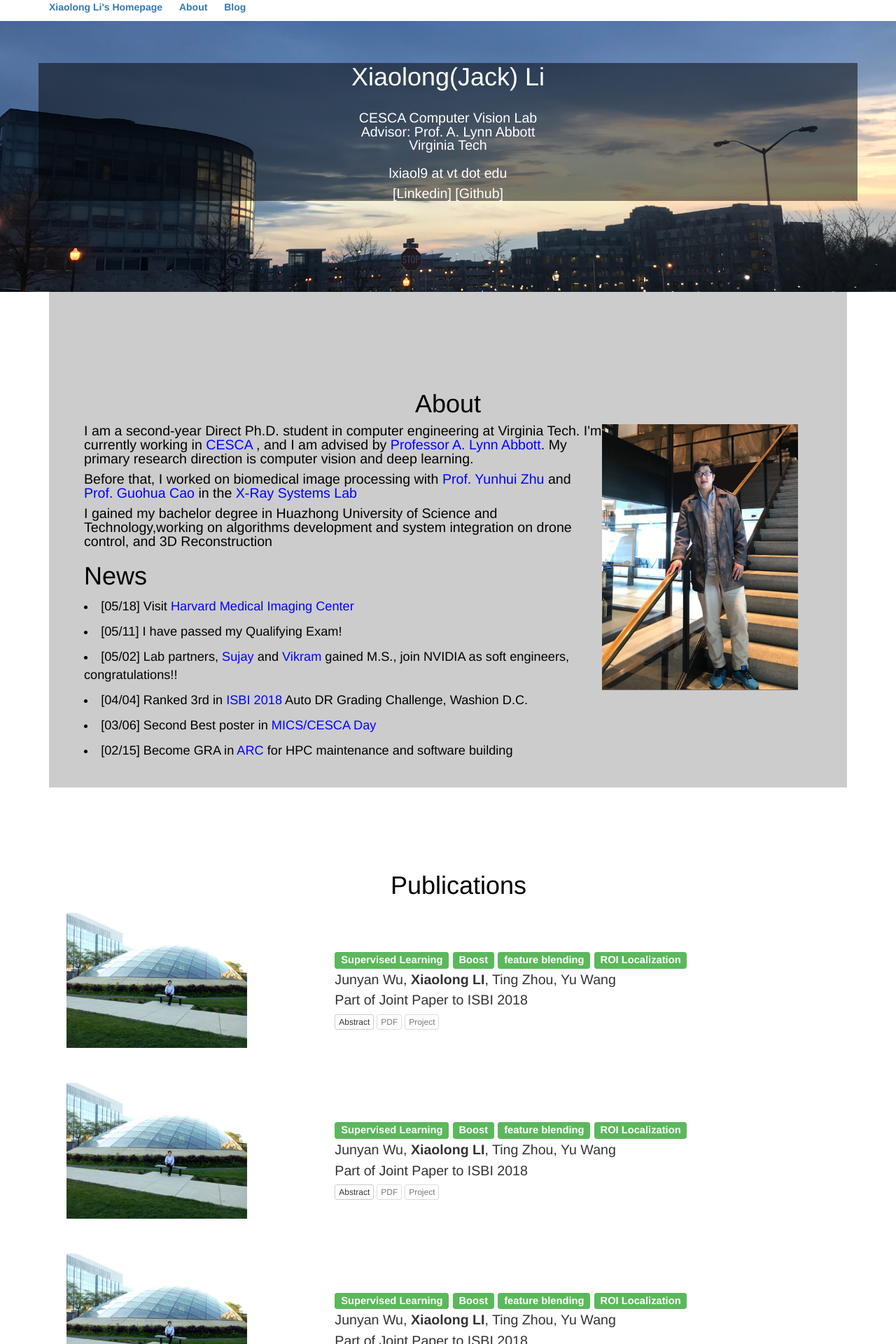
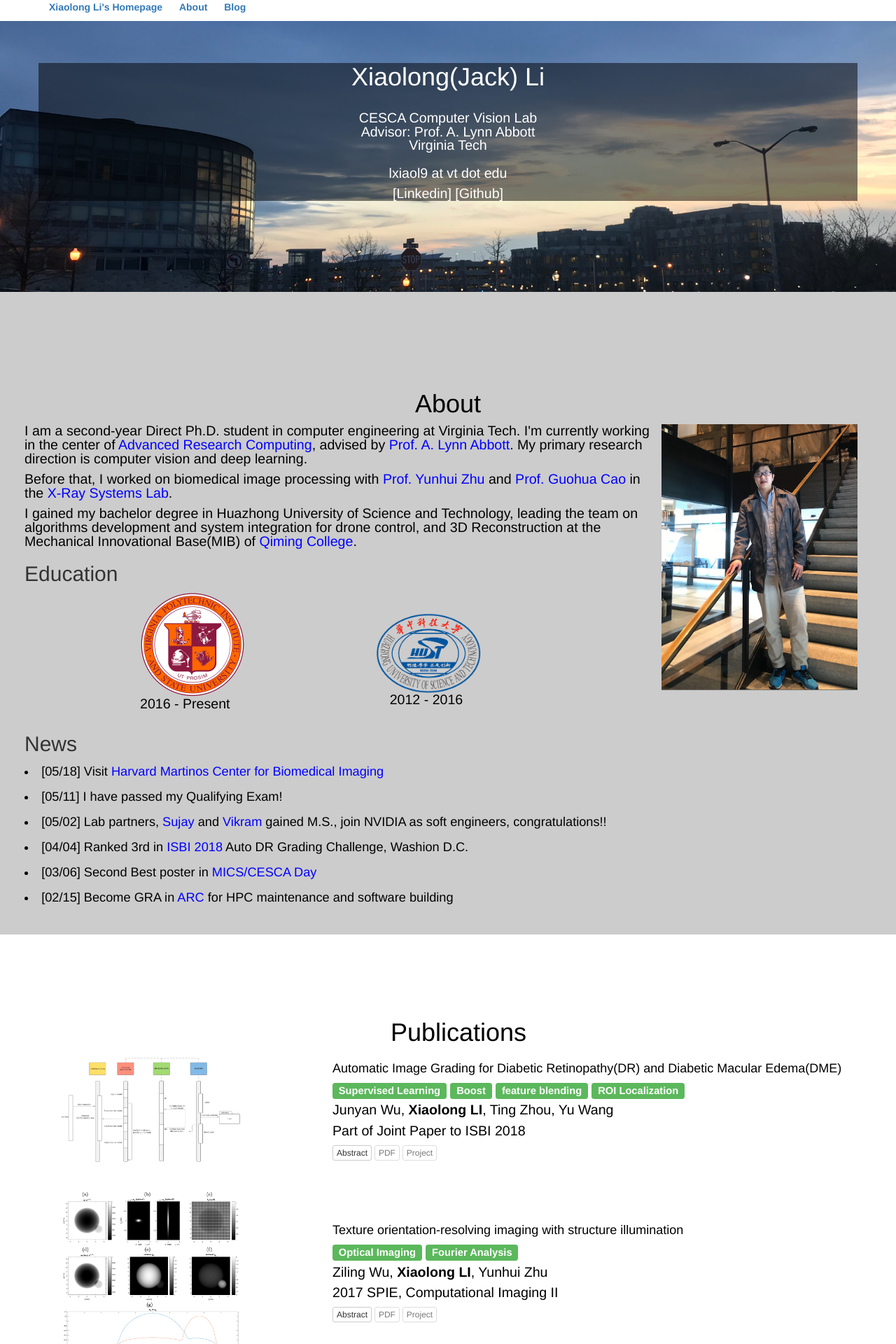
Before and after one commit to dragonlong/dragonlong.github.io, a Jekyll site: the page built from index.html, in a window 1280 px wide. Shown: the top 1920 px of the page at 70% size. Built offline with Jekyll 4.4.1, drawn with Linux system fonts in a browser that asks for light colours; nearby versions of some CDN libraries; some of the changed text lies outside the part shown.

Commit message:
add project parts

```diff
--- a/_layouts/default.html
+++ b/_layouts/default.html
@@ -33,6 +33,66 @@
                            </div>
                          </div>
                        </section>
+                       <section id="about" class="about-section">
+                       <div class="row">
+                       	<h1  class="title">About</h1>
+
+                           <img src="/assets/Me.png" alt="My photo" style="width:300px;height:400px;" class="right_float">
+                       	  <p class="p_big">
+                       		I am a second-year Direct Ph.D. student in computer engineering at Virginia Tech. I'm currently working
+                       		in the center of <a href="https://www.arc.vt.edu">Advanced Research Computing</a>, advised by <a href="https://ece.vt.edu/people/profile/abbott"> Prof. A. Lynn Abbott</a>.
+                           My primary research direction is computer vision and deep learning.</p>
+                       		<p class="p_big">
+                       		Before that, I worked on biomedical image processing with <a href="https://ece.vt.edu/people/profile/yzhu"> Prof. Yunhui Zhu </a> and
+                       		<a href="https://www.sbes.vt.edu/people/bio.php?person=Guohua-Cao"> Prof. Guohua Cao </a>in the <a href="https://www.sbes.vt.edu/cao/">X-Ray Systems Lab</a>.
+                       	  </p>
+                       		<p class="p_big">
+                       		I gained my bachelor degree in Huazhong University of Science and Technology, leading the team on algorithms development and system
+                       	  integration for drone control, and 3D Reconstruction at the Mechanical Innovational Base(MIB) of <a href="http://qiming.hust.edu.cn/">Qiming College</a>.</p>
+                          <p>
+                            <h2 class="left">Education</h2>
+                            <div class="col-sm-4">
+                              <img src="assets/VT.png" class="school-fig" style="margin-left:200px;">
+                              <p style="margin-left:200px;">
+                                2016 - Present
+                              </p>
+                            </div>
+                          </p>
+                          <p>
+                            <div class="col-sm-4">
+                              <img src="assets/Hustseals.png" class="school-fig" style="padding-top:30px;margin-left:100px;">
+                              <p style="margin-left:120px;">
+                                2012 - 2016
+                              </p>
+                            </div>
+                          </p>
+                       </div>
+
+                       <div class="row">
+                       <h2 class="left">News</h2>
+                       	<p>
+                       		<li class="li_left">[05/18] Visit <a href="https://www.nmr.mgh.harvard.edu/">Harvard Martinos Center for Biomedical Imaging</a> </li>
+                       	</p>
+                       	<p>
+                       		<li class="li_left">[05/11] I have passed my Qualifying Exam!</a> </li>
+                       	</p>
+                       	<p>
+                       		<li class="li_left">[05/02] Lab partners, <a href="https://www.linkedin.com/in/sujayryadawadkar/">Sujay</a>
+                       		and <a href="https://www.linkedin.com/in/vikramchandrashekar/">Vikram</a> gained M.S., join NVIDIA as soft engineers, congratulations!!</a> </li>
+                       	</p>
+                       	<p>
+                       		<li class="li_left">[04/04] Ranked 3rd in <a href="http://biomedicalimaging.org/2018/"> ISBI 2018</a> Auto DR Grading Challenge, Washion D.C.</li>
+                       	</p>
+                       	<p>
+                       		<li class="li_left">[03/06] Second Best poster in <a href="https://www.mics.ece.vt.edu/MICSDay/index.html"> MICS/CESCA  Day</a> </li>
+                       	</p>
+                       	<p>
+                       		<li class="li_left">[02/15] Become GRA in <a href="https://www.arc.vt.edu/"> ARC</a> for HPC maintenance and software building </li>
+                       	</p>
+                       </div>
+                       </section>
+
+
                        <div class="container">
                           		{{ content }}
                        </div><!-- /.container -->
--- a/css/main.css
+++ b/css/main.css
@@ -36,6 +36,10 @@
 
 }
 h1.left {
+  text-align:left;
+  margin-left:50px;
+}
+h2.left {
   text-align:left;
   margin-left:50px;
 }
@@ -94,6 +98,10 @@
 float: right;
 padding: 0 120px 20px 0;
 margin-right:50px;
+}
+
+.text-left{
+  color:black;
 }
 /* Container holding the image and the text */
 .image_text {
@@ -176,7 +184,7 @@
       color: white; }
     .intro-section .my-info {
       background-color: rgba(0, 0, 0, 0.5);
-      /*background-size: calc(100% - 400px);*/
+      background-size: calc(100% - 0px);
      }
 
 .about-section {
@@ -205,19 +213,21 @@
 
 .paper {
   margin-bottom: 30px;
-  padding: 10px;
+  padding: 0px;
   display: flex;
   align-items: center; }
 
 .project-solo{
+  box-sizing: border-box;
   margin-left:0px;
   width: 100%;
 }
 .project-solo p{
+  text-align: left;
 
 }
 .project-solo h2{
-  background-color: green;
+  background-color: #42f4ee;
 }
 .project-solo img{
   margin-left: 0px;
@@ -282,6 +292,7 @@
 }
 /* Container holding the image and the text */
 .container {
+    width: 100%;
     position: relative;
     text-align: center;
     color: white;
--- a/index.html
+++ b/index.html
@@ -2,47 +2,6 @@
 layout: default
 title: Xiaolong, Vision
 ---
-<section id="about" class="about-section">
-<div class="blurb">
-	<h1  class="title">About</h1>
-    <img src="/assets/Me.png" alt="My photo" style="width:300px;height:400px;" class="right_float">
-	  <p class="p_big">
-		I am a second-year Direct Ph.D. student in computer engineering at Virginia Tech. I'm currently working
-		in <a href="http://www.cesca.centers.vt.edu/index.html"> CESCA </a>, and I am advised by <a href="http://www.cesca.centers.vt.edu/CESCAPeople/Abbott.html"> Professor A. Lynn Abbott</a>.
-    My primary research direction is computer vision and deep learning.</p>
-		<p class="p_big">
-		Before that, I worked on biomedical image processing with <a href="https://ece.vt.edu/people/profile/yzhu"> Prof. Yunhui Zhu </a> and
-		<a href="https://www.sbes.vt.edu/people/bio.php?person=Guohua-Cao"> Prof. Guohua Cao </a>in the <a href="https://www.sbes.vt.edu/cao/">X-Ray Systems Lab </a>
-	  </p>
-		<p class="p_big">
-		I gained my bachelor degree in Huazhong University of Science and Technology,working on algorithms development and system
-	  integration on drone control, and 3D Reconstruction </p>
-</div>
-
-<div>
-<h1 class="left">News</h1>
-	<p>
-		<li class="li_left">[05/18] Visit <a href="https://ece.vt.edu/">Harvard Medical Imaging Center</a> </li>
-	</p>
-	<p>
-		<li class="li_left">[05/11] I have passed my Qualifying Exam!</a> </li>
-	</p>
-	<p>
-		<li class="li_left">[05/02] Lab partners, <a href="https://www.linkedin.com/in/sujayryadawadkar/">Sujay</a>
-		and <a href="https://www.linkedin.com/in/vikramchandrashekar/">Vikram</a> gained M.S., join NVIDIA as soft engineers, congratulations!!</a> </li>
-	</p>
-	<p>
-		<li class="li_left">[04/04] Ranked 3rd in <a href="http://biomedicalimaging.org/2018/"> ISBI 2018</a> Auto DR Grading Challenge, Washion D.C.</li>
-	</p>
-	<p>
-		<li class="li_left">[03/06] Second Best poster in <a href="https://www.mics.ece.vt.edu/MICSDay/index.html"> MICS/CESCA  Day</a> </li>
-	</p>
-	<p>
-		<li class="li_left">[02/15] Become GRA in <a href="https://www.arc.vt.edu/"> ARC</a> for HPC maintenance and software building </li>
-	</p>
-</div>
-</section>
-
 <!-- Services Section -->
 <section id="services" class="services-section">
 	  <div class="container">
@@ -51,7 +10,7 @@
 		    </div>
 				<div class="row paper">
 						<div class="col-sm-3">
-							<img src="assets/Me1.jpg" class="paper-fig img-responsive">
+							<img src="publications/pipeline.png" class="paper-fig img-responsive">
 						</div>
 						<div class="col-sm-8 col-sm-offset-1">
 								<h4 class="text-left">Automatic Image Grading for Diabetic Retinopathy(DR) and Diabetic Macular Edema(DME)</h4>
@@ -77,25 +36,23 @@
 																										blending for automatically predicting the DR and DME
 																										severity scores. It outperforms the usual end-to-end convolutional
 																										neural network method.">Abstract</a>
-																										<a class="btn btn-default btn-xs disabled" target="_blank" href="https://dragonlong.github.io/">PDF</a>
-																										<a class="btn btn-default btn-xs disabled" target="_blank" href="https://dragonlong.github.io/">Project</a>
+																										<a class="btn btn-default btn-xs disabled" href="publications/automatic-image-grading.pdf">PDF</a>
+																										<a class="btn btn-default btn-xs disabled" href="https://github.com/dragonlong/DR_blend">Project</a>
 								</div>
 							</div>
 						</div>
 						<div class="row paper">
 								<div class="col-sm-3">
-									<img src="assets/Me1.jpg" class="paper-fig img-responsive">
+									<img src="publications/tie.jpg" class="paper-fig img-responsive">
 								</div>
 								<div class="col-sm-8 col-sm-offset-1">
-										<h4 class="text-left">Automatic Image Grading for Diabetic Retinopathy(DR) and Diabetic Macular Edema(DME)</h4>
+										<h4 class="text-left">Texture orientation-resolving imaging with structure illumination</h4>
 										<p class="text-left">
-											<span class="label label-success">Supervised Learning</span>
-											<span class="label label-success">Boost</span>
-											<span class="label label-success">feature blending</span>
-											<span class="label label-success">ROI Localization</span>
+											<span class="label label-success">Optical Imaging</span>
+											<span class="label label-success">Fourier Analysis</span>
 										</p>
-										<p class="text-left">Junyan Wu, <strong>Xiaolong LI</strong>, Ting Zhou, Yu Wang</p>
-										<p class="text-left">Part of Joint Paper to ISBI 2018</p>
+										<p class="text-left">Ziling Wu, <strong>Xiaolong LI</strong>, Yunhui Zhu</p>
+										<p class="text-left">2017 SPIE, Computational Imaging II</p>
 										<div class="text-left btns">
 											<a tabindex="0" class="btn btn-default btn-xs" role="button" data-toggle="popover" data-trigger="hover" data-placement="right"
 							 						title="Abstract" data-content="ssss">Abstract</a>
@@ -106,18 +63,16 @@
 								</div>
 								<div class="row paper">
 										<div class="col-sm-3">
-											<img src="assets/Me1.jpg" class="paper-fig img-responsive">
+											<img src="publications/tsp.png" class="paper-fig img-responsive">
 										</div>
 										<div class="col-sm-8 col-sm-offset-1">
-												<h4 class="text-left">Automatic Image Grading for Diabetic Retinopathy(DR) and Diabetic Macular Edema(DME)</h4>
+												<h4 class="text-left">Research on solving Traveling Salesman Problem based on virtual instrument technology and genetic-annealing algorithms.</h4>
 												<p class="text-left">
-													<span class="label label-success">Supervised Learning</span>
-													<span class="label label-success">Boost</span>
-													<span class="label label-success">feature blending</span>
-													<span class="label label-success">ROI Localization</span>
+													<span class="label label-success">Optimization</span>
+													<span class="label label-success">Genetic-annealing</span>
 												</p>
-												<p class="text-left">Junyan Wu, <strong>Xiaolong LI</strong>, Ting Zhou, Yu Wang</p>
-												<p class="text-left">Part of Joint Paper to ISBI 2018</p>
+												<p class="text-left">Muhao Chen, Chen Gong <strong>Xiaolong LI</strong>, Zongxin Yu</p>
+												<p class="text-left">2015 Chinese Automation Congress, CAC</p>
 												<div class="text-left btns">
 													<a tabindex="0" class="btn btn-default btn-xs" role="button" data-toggle="popover" data-trigger="hover" data-placement="right"
 									 						title="Abstract" data-content="od.">Abstract</a>
@@ -133,20 +88,54 @@
 <div>
 	<h1 class="title">Projects on Robotics and Computer Vision, Image Processing</h1>
 </div>
-<div>
-	<h2> Kaggle Retail Classification</h2>
+<div style="border: 1px solid green;">
+	<h2> GAN for Sketches Auto-complete</h2>
+	<p>
+		<img src="projects/gan.png">
+		Our project’s aim is to classify products using their images. We are comparing results from three classification techniques
+Traditional Computer Vision Techniques - Bag of Words SIFT + SVM
+Convolutional Neural Networks (CNN)
+Transfer Learning (Pre-trained model)
+	</p>
+</div>
+<div style="border: 1px solid green;">
+	<h2> Recursive Bayesian Filtering
+Practice for Robot Visual Search</h2>
+	<p>
+		<img src="projects/bayes.png">
+		When the lost target’s location is not predictable or narrowly localized the sensor
+needs to acquire new data to locate it. This new data can be obtained
+by executing a time-optimized search, based on past data that the sensor has
+collected. Recursive Bayesian Filtering (RBF) algorithms have been used to
+generate the optimal search paths for various applications such as unmanned
+aerial vehicles searching for a lost target at sea and camera mounted mobile
+robots searching for a target [3, 4]. In this course project, I apply RBF to the
+task of automatic visual search in man-made environment. A gaussian motion
+model is used here, while also sensor-based observation model is adopted. I
+use a novel particle filter with a priori target tracking information considered.
+The simulation and experiment have shown this method has good robustness
+when the target is lost in FOV. Further improvement and application are also
+discussed.
+	</p>
+</div>
+<div style="border: 1px solid green;">
+	<h2> 3D Reconstruction based on Drone and Kinect</h2>
 	<p>
 		<img src="https://media.giphy.com/media/F3KQxoKYdTCJXs2Nv4/giphy.gif">
-		<em> Kaggle Retail Classification  </em>
-	</p>
-	<p>
-		<em> GAN for Sketches Auto-complete  </em>
-	</p>
-	<p>
-		<em> Ball tracking using Bayesian methods in ROS  </em>
-	</p>
-	<p>
-		<em> 3D Reconstruction based on Kinect and Drone </em>
+		Multi-rotor copter is a hot research and application field these years due to its excellent hover performance,
+		easy to control, and small size for packing. In situations like autonomous surveillance, unmanned exploration,
+		the aerial vehicles have such great application potential, some revolutionary cross innovation which are based
+		on aerial vehicles have been already appearing in this world. With its small shape and excellent motion ability,
+		the multi-rotor aerial vehicle is fit for those environment which is narrower or more complex when compared to others.
+		However, in this time, since SLAM technology is now under research and optimization, including those hardware, the indoor
+		navigation for aerial robots has just been realized in those advanced Labs or companies, the technology is at its start-up.
+		Meanwhile, we should also notice that so many excellent algorithms are joining the open-source tendency, like the ORB-SLAM,
+		RGBD-SLAM, and those flight control unit is more and more reliable, depth camera like Kinect becomes cheaper, so it is both
+		affordable and meaningful to build such system by ourselves. On the one hand, it’s important to help those technologies about autonomous
+		indoor navigation for aerial robots, on the other hand, it will realize the unmanned exploration for special environment with aerial vehicles.
+		I explore the whole process to build such a SLAM system, also figure out the composition of software and hardware. This project implements SLAM
+		algorithms from those cutting-edge Labs, while also achieves integration of different technologies in one system. This project achieves the first stage of
+		real-time 3D reconstruction of indoor environment, which matters much for the transition of aerial vehicles to unmanned flying robots.
 	</p>
 </div>
 </section>
```
Also changed, not shown: other parts of _layouts/default.html (+1 -1 lines), assets/Hustseals.png (added), assets/VT.png (added), projects/bayes.png (added), projects/gan.png (added), publications/pipeline.png (added), publications/tie.jpg (added), publications/tsp.png (added), 1 other file.
